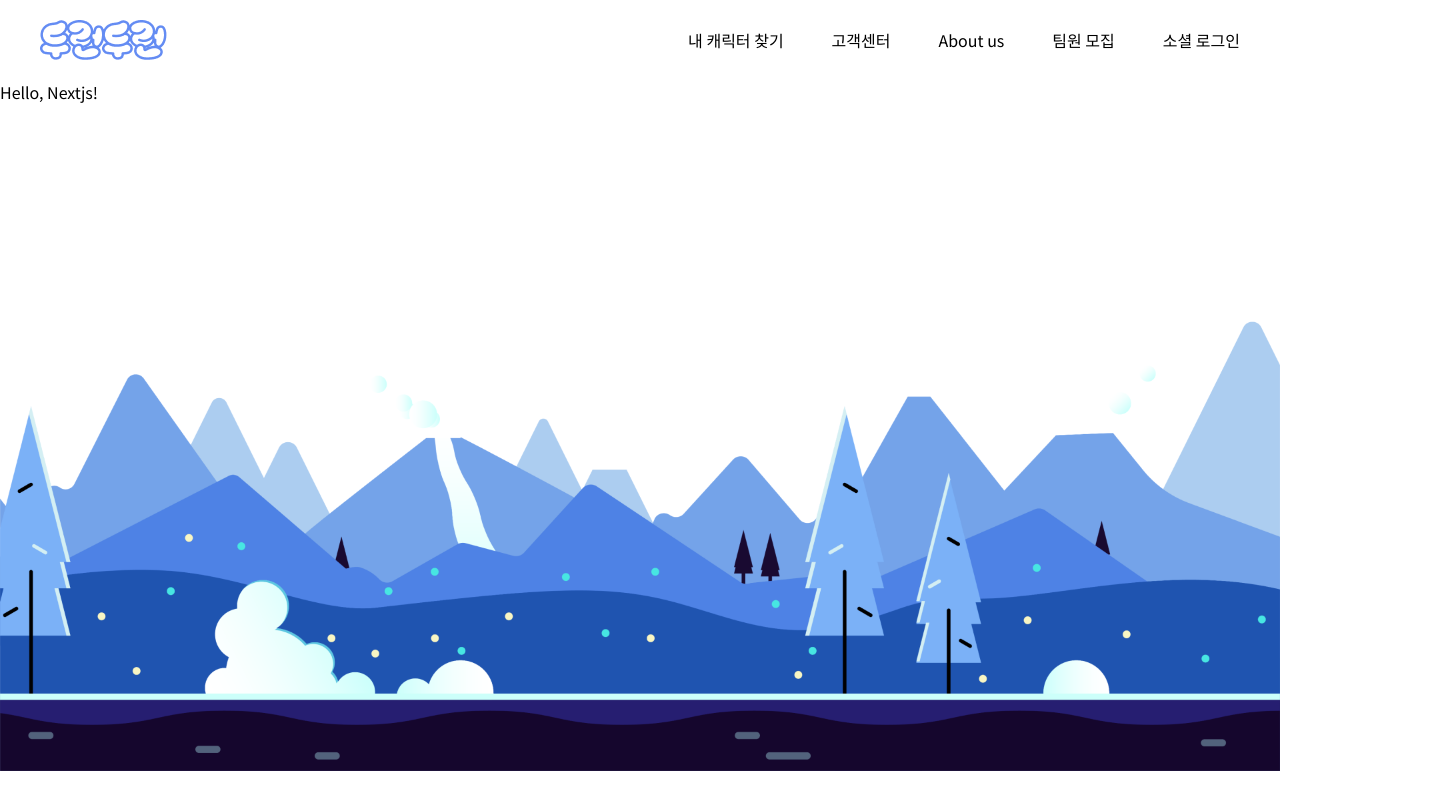
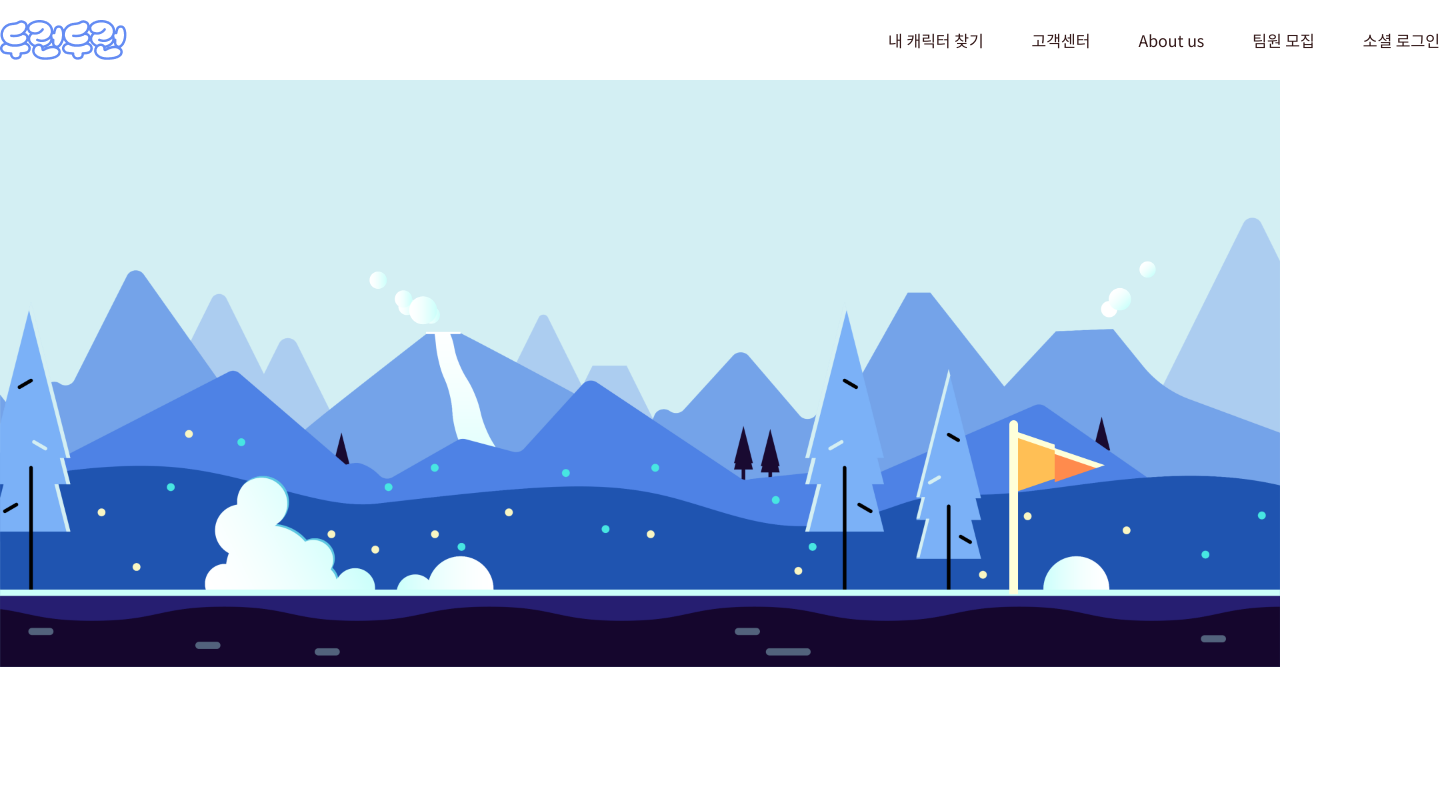
Before and after one commit to DoRun-DoRun/DoRun-Web, a Next.js app: page / in a window 1280 px wide. Shown: the whole page, 1440 px wide, since content can reach past the window. Built offline with nearby package versions, Linux system fonts and the light colour scheme.

Commit message:
Feat - header css

```diff
--- a/src/app/globals.css
+++ b/src/app/globals.css
@@ -7,6 +7,9 @@ html {
   height: 100vh;
   background-color: #fff;
   font-size: 16px;
+  width: 100%;
+  /* display: flex; */
+  /* justify-content: center; */
 }
 body {
   font-size: 16px;
@@ -28,24 +31,12 @@ input {
   outline: none;
 }
 
-.header-img {
-  width: 100%;
-  height: auto;
-}
-
 .inner {
   position: relative;
-  width: 120rem;
+  width: 1440px;
   margin: 0 auto;
   display: flex;
   flex-direction: column;
   align-items: start;
   /* gap: 9.6rem; */
 }
-
-.header-frame {
-  display: flex;
-  width: 75rem;
-  justify-content: space-between;
-  align-items: center;
-}
--- a/src/app/page.tsx
+++ b/src/app/page.tsx
@@ -1,11 +1,12 @@
 import Image from 'next/image';
-import headerImg from '/public/images/web_header1.png';
+import headerImg from '/public/images/web_header_1.png';
 
 export default function Home() {
   return (
-    <>
-      Hello, Nextjs!
-      <Image src={headerImg} alt="" className="header-img" />
-    </>
+    <div>
+      <div className="bg-bg h-full">
+        <Image src={headerImg} alt="" className="" />
+      </div>
+    </div>
   );
 }
--- a/src/components/header.tsx
+++ b/src/components/header.tsx
@@ -15,7 +15,9 @@ const NavBar = () => {
     <div className="flex flex-row gap-48">
       {category.map((nav, idx) => (
         <Link href={nav.link}>
-          <div key={idx}>{nav.name}</div>
+          <div key={idx} className="text-gray-4">
+            {nav.name}
+          </div>
         </Link>
       ))}
     </div>
@@ -24,12 +26,14 @@ const NavBar = () => {
 
 const Header = () => {
   return (
-    <div className="flex w-full justify-center">
-      <div className="header-frame">
-        <Link href="/">
-          <Image src={Logo} alt="두런두런" className="mt-20 mb-20" />
-        </Link>
-        <NavBar />
+    <div className="w-full absolute bg-white">
+      <div className="inner">
+        <div className="flex items-center justify-between w-full">
+          <Link href="/">
+            <Image src={Logo} alt="두런두런" className="mt-20 mb-20" />
+          </Link>
+          <NavBar />
+        </div>
       </div>
     </div>
   );
--- a/tailwind.config.ts
+++ b/tailwind.config.ts
@@ -30,9 +30,16 @@ const config: Config = {
         'secondary-300': '#A5B9FF',
         'secondary-200': '#FFF8B8',
         'secondary-100': '#FFA63D',
-        'primary-300': '#9DB8F9',
         'primary-200': '#DFEAFF',
         'primary-100': '#648CF3',
+        'gray-1': '#2c2c2c',
+        'gray-2': '#4c4c4c',
+        'gray-3': '#676767',
+        'gray-4': '#361b1b',
+        'gray-5': '#b5b5b5',
+        'gray-6': '#d5d5d5',
+        'gray-7': '#efefef',
+        bg: '#d3eff3',
       },
     },
   },
```
